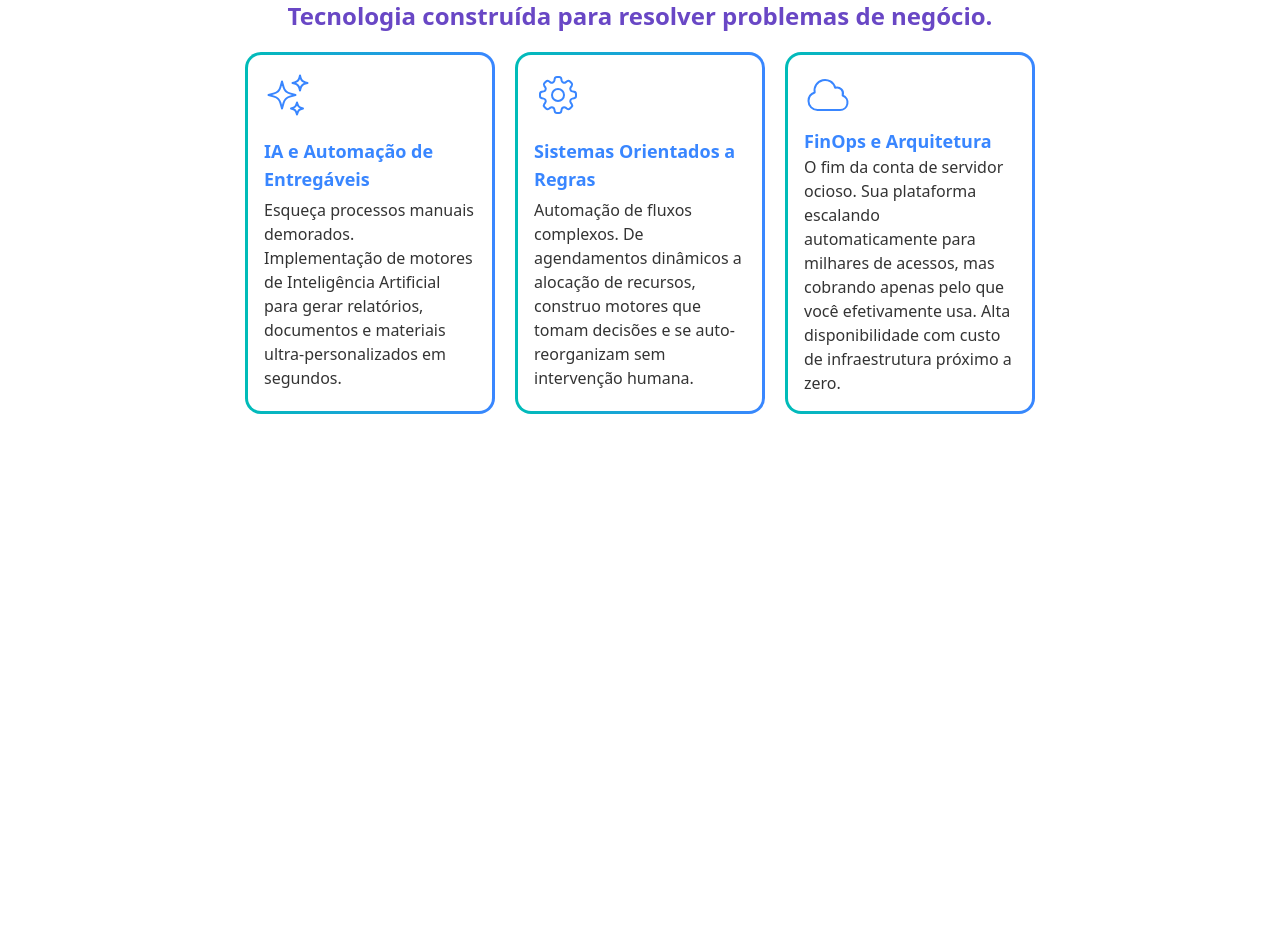
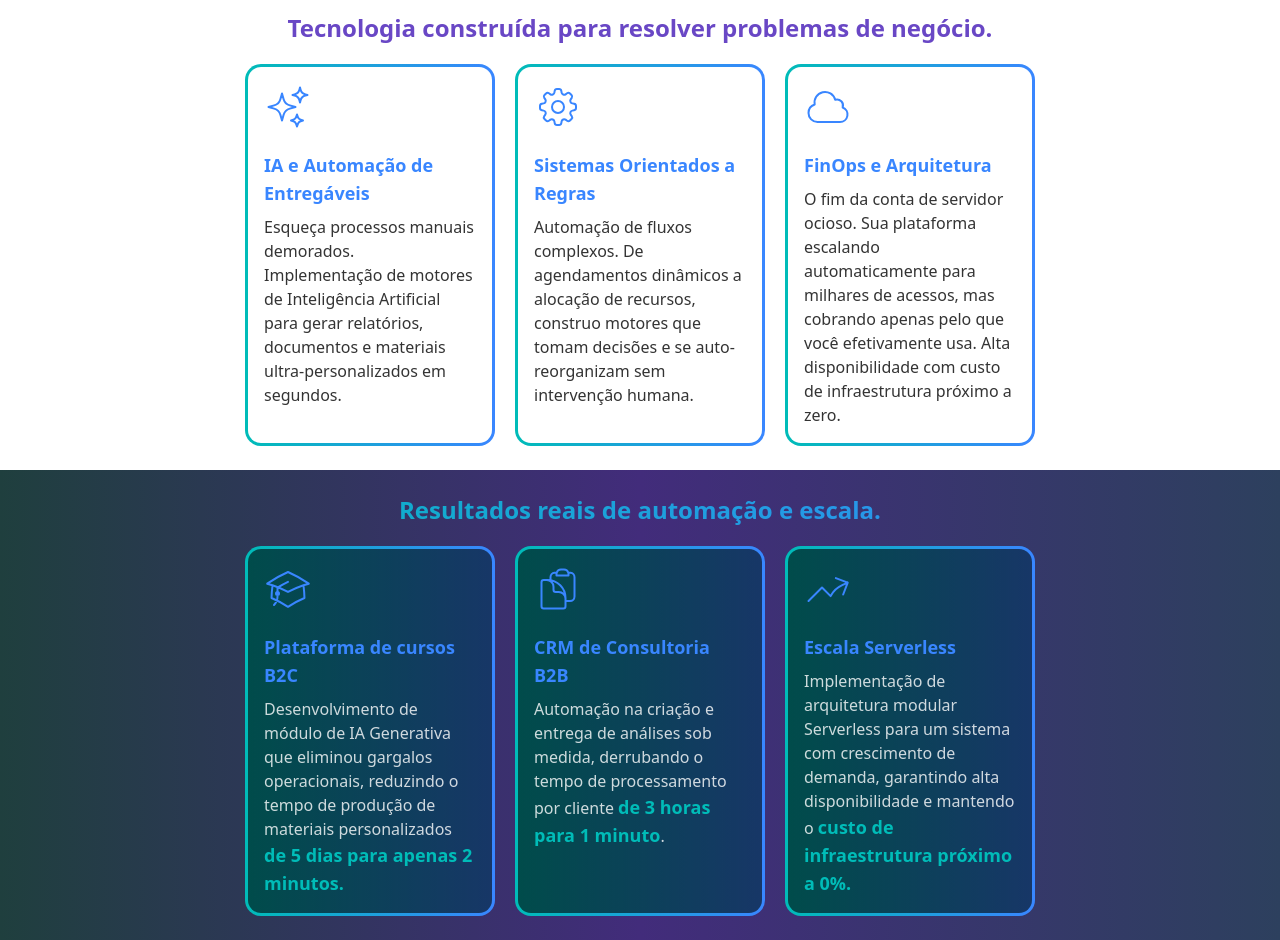
Before and after one commit to TheLastJedi00/leno-borges, an Angular app: page / in a window 1280 px wide. Shown: the part 380-1320 px from the top of the page. Before the commit the page ends 814 px from the top, so only its background shows below. Built offline with nearby package versions, Linux system fonts and the light colour scheme.

Commit message:
feat<landing>: section para os testimonials

```diff
--- /dev/null
+++ b/src/app/core/services/styles.ts
@@ -0,0 +1,16 @@
+import { Injectable } from '@angular/core';
+
+@Injectable({
+  providedIn: 'root',
+})
+export class Styles {
+  get violet() {
+    return '#6947C5'
+  }
+  get blue() {
+    return '#3986FF'
+  }
+  get green() {
+    return '#00BCB8'
+  }
+}
--- a/src/app/pages/landing/landing.html
+++ b/src/app/pages/landing/landing.html
@@ -1,5 +1,6 @@
 <app-header></app-header>
 <main class="pt-main container mx-auto">
+  <!-- hero -->
   <section class="p-section flex flex-col items-center justify-center md:flex-row gap-10">
     <div class="grid gap-8 sm:w-[60%]">
       <h1 class="text-white text-4xl font-semibold">
@@ -14,6 +15,7 @@
     </div>
     <app-grow-up></app-grow-up>
   </section>
+  <!-- tecnologias -->
   <section class="p-section bg-white grid gap-5">
     <h2 class="text-2xl text-violet text-center font-semibold">
       Tecnologia construída para resolver problemas de negócio.
@@ -28,4 +30,18 @@
       }
     </div>
   </section>
+  <!-- testimonials -->
+   <section class="p-section grid gap-5">
+      <h2 class="text-2xl text-gradient font-semibold text-center">Resultados reais de automação e escala.</h2>
+      <div class="flex horizontal-scroll gap-5 lg:justify-center">
+        @for(c of testimonials; track $index){
+          <app-card
+            [icon]="c.icon"
+            [title]="c.title"
+            [description]="c.description"
+            [transparent]="true"
+          ></app-card>
+        }
+      </div>
+   </section>
 </main>
--- a/src/app/pages/landing/landing.ts
+++ b/src/app/pages/landing/landing.ts
@@ -11,6 +11,8 @@ import { Cards } from '../../core/models/interfaces';
   styleUrl: './landing.scss',
 })
 export class Landing {
+  boldFont = `text-green font-semibold text-lg`
+
   cards: Cards[] = [
     {
       icon: 'sparkles',
@@ -28,4 +30,22 @@ export class Landing {
       description: `O fim da conta de servidor ocioso. Sua plataforma escalando automaticamente para milhares de acessos, mas cobrando apenas pelo que você efetivamente usa. Alta disponibilidade com custo de infraestrutura próximo a zero.`,
     },
   ];
+
+  testimonials: Cards[] = [
+    {
+      icon: 'edu',
+      title: 'Plataforma de cursos B2C',
+      description: `Desenvolvimento de módulo de IA Generativa que eliminou gargalos operacionais, reduzindo o tempo de produção de materiais personalizados <b class="${this.boldFont}">de 5 dias para apenas 2 minutos.</b>`
+    },
+    {
+      icon: 'clipboard',
+      title: 'CRM de Consultoria B2B',
+      description: ` Automação na criação e entrega de análises sob medida, derrubando o tempo de processamento por cliente <b class="${this.boldFont}">de 3 horas para 1 minuto</b>.`
+    },
+    {
+      icon: 'trending-up',
+      title: 'Escala Serverless',
+      description: `Implementação de arquitetura modular Serverless para um sistema com crescimento de demanda, garantindo alta disponibilidade e mantendo o <b class="${this.boldFont}">custo de infraestrutura próximo a 0%.</b>`
+    }
+  ]
 }
--- a/src/app/shared/card/card.ts
+++ b/src/app/shared/card/card.ts
@@ -1,17 +1,23 @@
-import { Component, input } from '@angular/core';
+import { Component, inject, input, output } from '@angular/core';
 import { Icons } from '../icons/icons';
+import { Styles } from '../../core/services/styles';
+import { NgClass } from '@angular/common';
 
 @Component({
   selector: 'app-card',
-  imports: [Icons],
+  imports: [Icons, NgClass],
   template: `
-    <div class="card grid border-gradient w-[250px] h-full">
+    <div
+      [style.backgroundImage]="isTransparent()"
+      class="card flex flex-col gap-5 border-gradient w-[250px] h-full"
+    >
       <app-icons [icon]="icon()" class="text-blue h-fit"></app-icons>
-      <div class="grid">
+      <div class="grid gap-2">
         <h4 class="text-blue font-semibold text-lg">{{ title() }}</h4>
-        <p class="text-black/80">
-          {{ description() }}
-        </p>
+        <p [innerHTML]="description()" [ngClass]="transparent() ? 'text-white/80' : 'text-black/80'"></p>
+        @if (buttonText() !== null) {
+          <button>{{buttonText()}}</button>
+        }
       </div>
     </div>
   `,
@@ -19,18 +25,43 @@ import { Icons } from '../icons/icons';
     .card {
       padding: 1em;
       border-radius: 1rem;
-      display: grid;
-      gap: 0.5rem;
     }
 
     .scrollable-card {
       flex: 0 0 250px;
       min-width: 250px;
     }
+
+    .border-gradient {
+      border: 3px solid transparent;
+      background-clip: padding-box, border-box;
+      background-origin: padding-box, border-box;
+    }
   `,
 })
 export class Card {
+  stylesService = inject(Styles);
   icon = input.required<string>();
   title = input.required<string>();
   description = input.required<string>();
+  transparent = input<boolean>(false);
+  buttonText = input<string | null>(null);
+  click = output();
+
+  onClick() {
+    this.click.emit();
+  }
+
+  isTransparent() {
+    const LAYER = `linear-gradient(to right, ${this.stylesService.green}, ${this.stylesService.blue})`;
+    if (this.transparent()) {
+      return `
+        linear-gradient(#00000098, #00000098),
+        ${LAYER}
+        `;
+    }
+    return `
+      linear-gradient(#FFF, #FFF),
+      ${LAYER}`;
+  }
 }
--- a/src/app/shared/icons/icons.ts
+++ b/src/app/shared/icons/icons.ts
@@ -39,6 +39,27 @@ import { Component, input } from '@angular/core';
             d="M2.25 15a4.5 4.5 0 0 0 4.5 4.5H18a3.75 3.75 0 0 0 1.332-7.257 3 3 0 0 0-3.758-3.848 5.25 5.25 0 0 0-10.233 2.33A4.502 4.502 0 0 0 2.25 15Z"
           />
         }
+        @case ('edu') {
+          <path
+            stroke-linecap="round"
+            stroke-linejoin="round"
+            d="M4.26 10.147a60.438 60.438 0 0 0-.491 6.347A48.62 48.62 0 0 1 12 20.904a48.62 48.62 0 0 1 8.232-4.41 60.46 60.46 0 0 0-.491-6.347m-15.482 0a50.636 50.636 0 0 0-2.658-.813A59.906 59.906 0 0 1 12 3.493a59.903 59.903 0 0 1 10.399 5.84c-.896.248-1.783.52-2.658.814m-15.482 0A50.717 50.717 0 0 1 12 13.489a50.702 50.702 0 0 1 7.74-3.342M6.75 15a.75.75 0 1 0 0-1.5.75.75 0 0 0 0 1.5Zm0 0v-3.675A55.378 55.378 0 0 1 12 8.443m-7.007 11.55A5.981 5.981 0 0 0 6.75 15.75v-1.5"
+          />
+        }
+        @case ('clipboard') {
+          <path
+            stroke-linecap="round"
+            stroke-linejoin="round"
+            d="M8.25 7.5V6.108c0-1.135.845-2.098 1.976-2.192.373-.03.748-.057 1.123-.08M15.75 18H18a2.25 2.25 0 0 0 2.25-2.25V6.108c0-1.135-.845-2.098-1.976-2.192a48.424 48.424 0 0 0-1.123-.08M15.75 18.75v-1.875a3.375 3.375 0 0 0-3.375-3.375h-1.5a1.125 1.125 0 0 1-1.125-1.125v-1.5A3.375 3.375 0 0 0 6.375 7.5H5.25m11.9-3.664A2.251 2.251 0 0 0 15 2.25h-1.5a2.251 2.251 0 0 0-2.15 1.586m5.8 0c.065.21.1.433.1.664v.75h-6V4.5c0-.231.035-.454.1-.664M6.75 7.5H4.875c-.621 0-1.125.504-1.125 1.125v12c0 .621.504 1.125 1.125 1.125h9.75c.621 0 1.125-.504 1.125-1.125V16.5a9 9 0 0 0-9-9Z"
+          />
+        }
+        @case ('trending-up') {
+          <path
+            stroke-linecap="round"
+            stroke-linejoin="round"
+            d="M2.25 18 9 11.25l4.306 4.306a11.95 11.95 0 0 1 5.814-5.518l2.74-1.22m0 0-5.94-2.281m5.94 2.28-2.28 5.941"
+          />
+        }
       }
     </svg>
   `,
--- a/src/styles.scss
+++ b/src/styles.scss
@@ -1,5 +1,5 @@
 /* You can add global styles to this file, and also import other style files */
-@import "tailwindcss";
+@forward "tailwindcss";
 
 $h-header: 7vh;
 $violet: #6947C5;
@@ -15,7 +15,6 @@ $green: #00BCB8;
 }
 
 .bg-gradient {
-
     background-size: cover;
     background-image: linear-gradient(to right, #1F3F3E, #422C7B, #2D405E);
 }
@@ -28,6 +27,10 @@ $green: #00BCB8;
     color: $blue;
 }
 
+.text-green {
+    color: $green;
+}
+
 .text-gradient {
     background-image: linear-gradient(to right, $green, $blue);
     background-clip: text;
@@ -36,17 +39,10 @@ $green: #00BCB8;
 }
 
 .p-section {
-    padding: 1.25rem;
+    padding: 1.5rem 1.25rem;
 }
 
-.border-gradient {
-    border: 3px solid transparent;
-    background-image:
-     linear-gradient(#FFF, #FFF),
-     linear-gradient(to right, $green, $blue);
-    background-clip: padding-box, border-box;
-    background-origin: padding-box, border-box;
-}
+
 
 .horizontal-scroll {
     overflow-x: auto;
```
